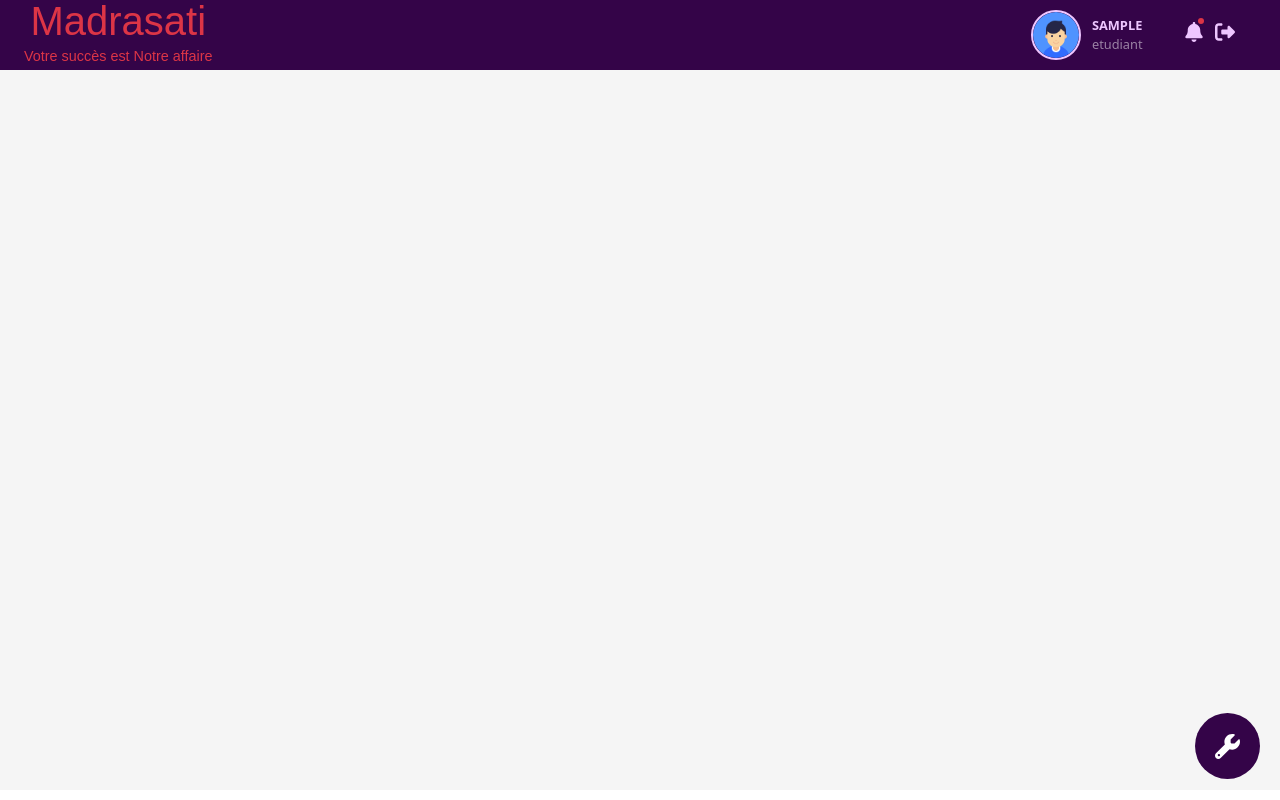
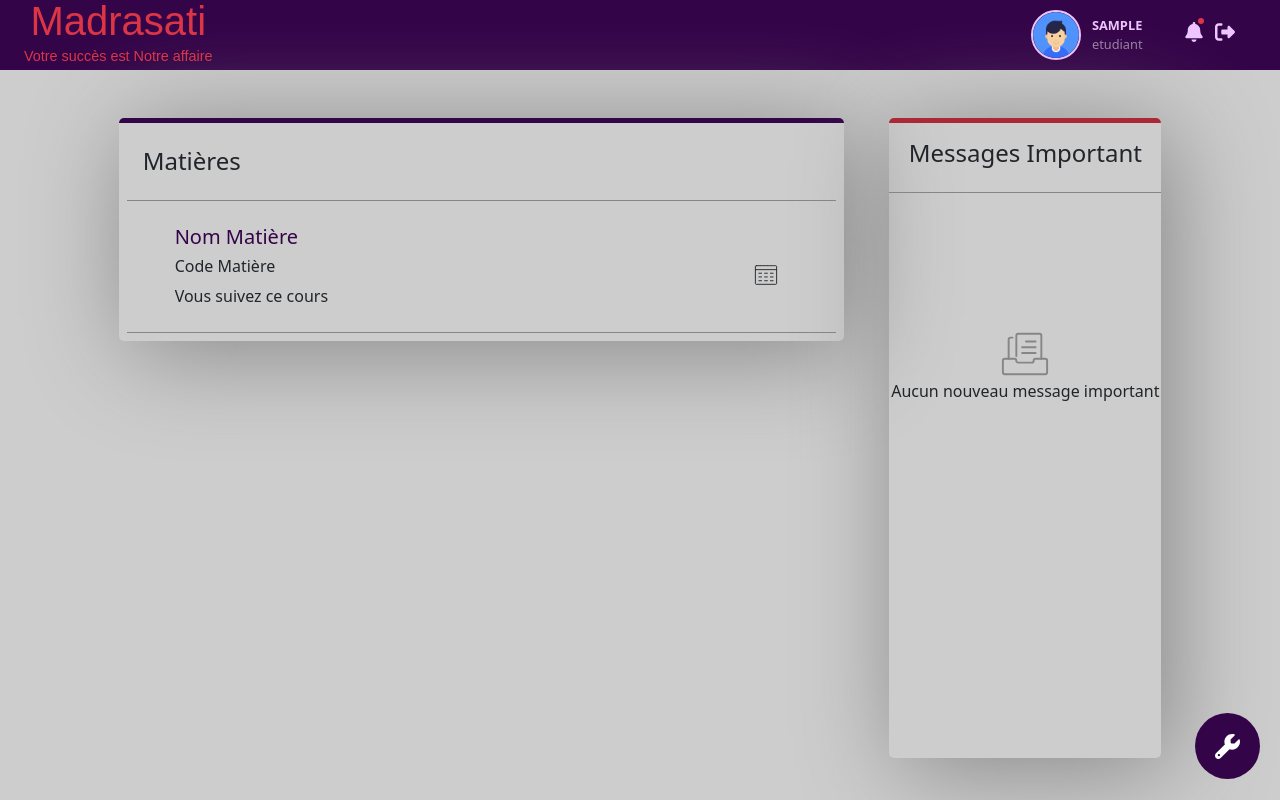
Before and after one commit to meriamourriworld/gestionNotes, a PHP site: page /vueEnsembleEtudiant.php in a window 1280 px wide. Run offline with PHP 8.4, Linux system fonts and the light colour scheme; the visitor is signed in with stand-in values (Sample User, id 1); tables that the repository leaves empty hold one stand-in row (values such as "Sample post"); some web fonts are replaced.

Commit message:
Created student page

```diff
--- a/scripts/script.js
+++ b/scripts/script.js
@@ -6,4 +6,11 @@ notifBell.addEventListener("click", ()=>
     notifBell.style.setProperty("--color", "transparent");
 });
 
-//
+//Managing settings student click
+const settings = document.querySelector(".setting");
+
+settings.addEventListener("click", ()=>
+{
+    const settingWindow = document.querySelector(".settingWindow");
+    settingWindow.classList.toggle("display");
+})
--- a/styles/style.css
+++ b/styles/style.css
@@ -149,13 +149,8 @@ h3.notifSideBarTitle
 }
 .dashContent
 {
-    height: 90vh;
+    height: max-content;
     width: 80%;
-}
-.dashContentStudent
-{
-    width: 100%;
-    background-color: #f5f5f5;
 }
 .box
 {
@@ -251,6 +246,10 @@ h3.notifSideBarTitle
     border-bottom: 1px solid #120218;
 }
 /*****************************************STUDENT STYLE*******************************************/
+.dashStudent
+{
+    background-color: rgb(205, 205, 205);
+}
 .setting
 {
     border-radius: 50%;
@@ -262,6 +261,75 @@ h3.notifSideBarTitle
     cursor: pointer;
     animation: floating .5s infinite ease alternate-reverse;
 }
+.display
+{
+    display: none;
+}
+.settingWindow
+{
+    width: 400px;
+    height: 400px;
+    border-radius: 10px;
+    position: absolute;
+    bottom: 100px;
+    right: 20px;
+    background-color: #340448;
+    box-shadow: 5px 10px 100px #a5a5a5;
+}
+.dashContentStudent
+{
+    width: 100%;
+    min-height: max-content;
+    background-color: rgb(205, 205, 205);
+}
+.dashContentWrapper
+{
+    width: 85%;
+    height: max-content;
+}
+.msgTitleWrapper
+{
+    width: 100%;
+    border-bottom: 1px solid #868686;
+}
+.title
+{
+    color: #340448;
+}
+.messagesImportant
+{
+    border-top: 5px solid #ab2936;
+}
+.messagesImportant, .matieres
+{
+    box-shadow: 10px 10px 100px #868686;
+    height: 80vh;
+    border-radius: 5px;
+}
+.matieres
+{
+    height: max-content;
+    border-top: 5px solid #340448;
+}
+.lstMessages
+{
+    margin-top: 50%;
+}
+.detailsMatiere
+{
+    border-bottom: 1px solid #868686;
+}
+#matiereHoraire
+{
+    cursor: pointer;
+    border-radius: 50%;
+    padding: 10px;
+}
+#matiereHoraire:hover
+{
+    background-color: #c6c5c5;
+}
+
 @keyframes floating {
     from
     {
--- a/vueEnsembleEtudiant.php
+++ b/vueEnsembleEtudiant.php
@@ -26,17 +26,47 @@
     <link rel="stylesheet" href="./styles/style.css">
     <title>Tableau de bord - Admin!</title>
 </head>
-<body>
+<body class="dashStudent">
     <?php include_once("header.php");?>
 
-    <main class="dashAdmin d-flex">
+    <main class="dashAdmin  d-flex">
+        <div class="setting">
+            <svg xmlns="http://www.w3.org/2000/svg" fill="#fff" width="25" heigth="25" viewBox="0 0 512 512"><!--!Font Awesome Free 6.5.1 by @fontawesome - https://fontawesome.com License - https://fontawesome.com/license/free Copyright 2024 Fonticons, Inc.--><path d="M352 320c88.4 0 160-71.6 160-160c0-15.3-2.2-30.1-6.2-44.2c-3.1-10.8-16.4-13.2-24.3-5.3l-76.8 76.8c-3 3-7.1 4.7-11.3 4.7H336c-8.8 0-16-7.2-16-16V118.6c0-4.2 1.7-8.3 4.7-11.3l76.8-76.8c7.9-7.9 5.4-21.2-5.3-24.3C382.1 2.2 367.3 0 352 0C263.6 0 192 71.6 192 160c0 19.1 3.4 37.5 9.5 54.5L19.9 396.1C7.2 408.8 0 426.1 0 444.1C0 481.6 30.4 512 67.9 512c18 0 35.3-7.2 48-19.9L297.5 310.5c17 6.2 35.4 9.5 54.5 9.5zM80 408a24 24 0 1 1 0 48 24 24 0 1 1 0-48z"/></svg>
+        </div>
+        <div class="settingWindow display">
+            <!-- PROFILE SETTINGS -->
+        </div>
         <!----------------------------DASHBOARD BODY-------------------------------->
-        <section class="dashContent dashContentStudent">
-            <article class="dashContentWrapper">
-                <div class="setting">
-                <svg xmlns="http://www.w3.org/2000/svg" fill="#fff" width="25" heigth="25" viewBox="0 0 512 512"><!--!Font Awesome Free 6.5.1 by @fontawesome - https://fontawesome.com License - https://fontawesome.com/license/free Copyright 2024 Fonticons, Inc.--><path d="M352 320c88.4 0 160-71.6 160-160c0-15.3-2.2-30.1-6.2-44.2c-3.1-10.8-16.4-13.2-24.3-5.3l-76.8 76.8c-3 3-7.1 4.7-11.3 4.7H336c-8.8 0-16-7.2-16-16V118.6c0-4.2 1.7-8.3 4.7-11.3l76.8-76.8c7.9-7.9 5.4-21.2-5.3-24.3C382.1 2.2 367.3 0 352 0C263.6 0 192 71.6 192 160c0 19.1 3.4 37.5 9.5 54.5L19.9 396.1C7.2 408.8 0 426.1 0 444.1C0 481.6 30.4 512 67.9 512c18 0 35.3-7.2 48-19.9L297.5 310.5c17 6.2 35.4 9.5 54.5 9.5zM80 408a24 24 0 1 1 0 48 24 24 0 1 1 0-48z"/></svg>
+        <section class="dashContent dashContentStudent mt5 d-flex justify-content-around align-items-top">
+
+            <article class="dashContentWrapper mt-5 d-flex justify-content-around align-items-top row">
+                <div class="matieres p-2 col-8">
+                    <div class="msgTitleWrapper"><h4 class="matieresTitle py-3 ps-3 ">Matières</h4></div>
+                    <!--Liste des matières -->
+                    <div class="detailsMatiere mt-3 py-2 px-5 border-bottom-secondary d-flex justify-content-between align-items-center">
+                        <div>
+                            <h5 class="title">Nom Matière</h5>
+                            <h6 class="">Code Matière</h6>
+                            <p>Vous suivez ce cours</p>
+                        </div>
+                        <div id="matiereHoraire">
+                            <svg data-v-768d5266="" width="1.5em" height="1.5em" xmlns="http://www.w3.org/2000/svg" viewBox="-1 -1 26 26" data-svg-id="mpo-svg-calendrier" aria-hidden="true" class="m-svg mpo-bouton-icone__svg"><g fill="none" stroke="currentColor" stroke-linecap="round" stroke-linejoin="round" stroke-miterlimit="2.0308"><line x1="16.8" y1="10.1" x2="19.7" y2="10.1"></line><line x1="10.5" y1="10.1" x2="13.5" y2="10.1"></line><line x1="4.3" y1="10.1" x2="7.2" y2="10.1"></line><line x1="16.8" y1="14.1" x2="19.7" y2="14.1"></line><line x1="10.5" y1="14.1" x2="13.5" y2="14.1"></line><line x1="4.3" y1="14.1" x2="7.2" y2="14.1"></line><line x1="16.8" y1="18.2" x2="19.7" y2="18.2"></line><line x1="10.5" y1="18.2" x2="13.5" y2="18.2"></line><line x1="4.3" y1="18.2" x2="7.2" y2="18.2"></line><line x1="0.5" y1="6.2" x2="23.5" y2="6.2"></line><path d="M1.5,1.9 c-0.6,0-1,0.4-1,1v18.2c0,0.6,0.4,1,1,1h21c0.6,0,1-0.4,1-1V2.9c0-0.6-0.4-1-1-1C22.5,1.9,1.5,1.9,1.5,1.9z"></path></g></svg>
+                         </div>
+                </div>
+
+
+                </div>
+
+                <div class="messagesImportant col-3 text-center p-0">
+                    <div class="msgTitleWrapper"><h4 class="messagesTitle py-3">Messages Important</h4></div>
+                    <div class="lstMessages d-flex flex-column justify-content-center align-items-center">
+                        <svg data-v-6021c074="" width="50px" height="50px" xmlns="http://www.w3.org/2000/svg" viewBox="-1 -1 26 26" data-svg-id="streamline-archive-drawer" aria-hidden="true" class="m-svg m-empty-area__icon"><g fill="none" stroke="#868686" stroke-linecap="round" stroke-linejoin="round"><path d="M17.5,14.5c-0.6,0-1,0.4-1,1c0,0.6-0.4,1-1,1h-7c-0.6,0-1-0.4-1-1c0-0.6-0.4-1-1-1h-5c-0.6,0-1,0.4-1,1v6c0,0.6,0.4,1,1,1h21c0.6,0,1-0.4,1-1v-6c0-0.6-0.4-1-1-1H17.5z"></path><path d="M7.5,13V2.5c0-0.6,0.4-1,1-1h11c0.6,0,1,0.4,1,1v12"></path><path d="M3.5,14.5v-10c0-0.6,0.4-1,1-1h1"></path><line x1="12.5" y1="5.5" x2="17.5" y2="5.5"></line><line x1="10.5" y1="8.5" x2="17.5" y2="8.5"></line><line x1="10.5" y1="11.5" x2="17.5" y2="11.5"></line></g></svg>
+                        <p class="">Aucun nouveau message important</p>
+                    </div>
                 </div>
             </article>
+
+
         </section>
     </main>
 
```
